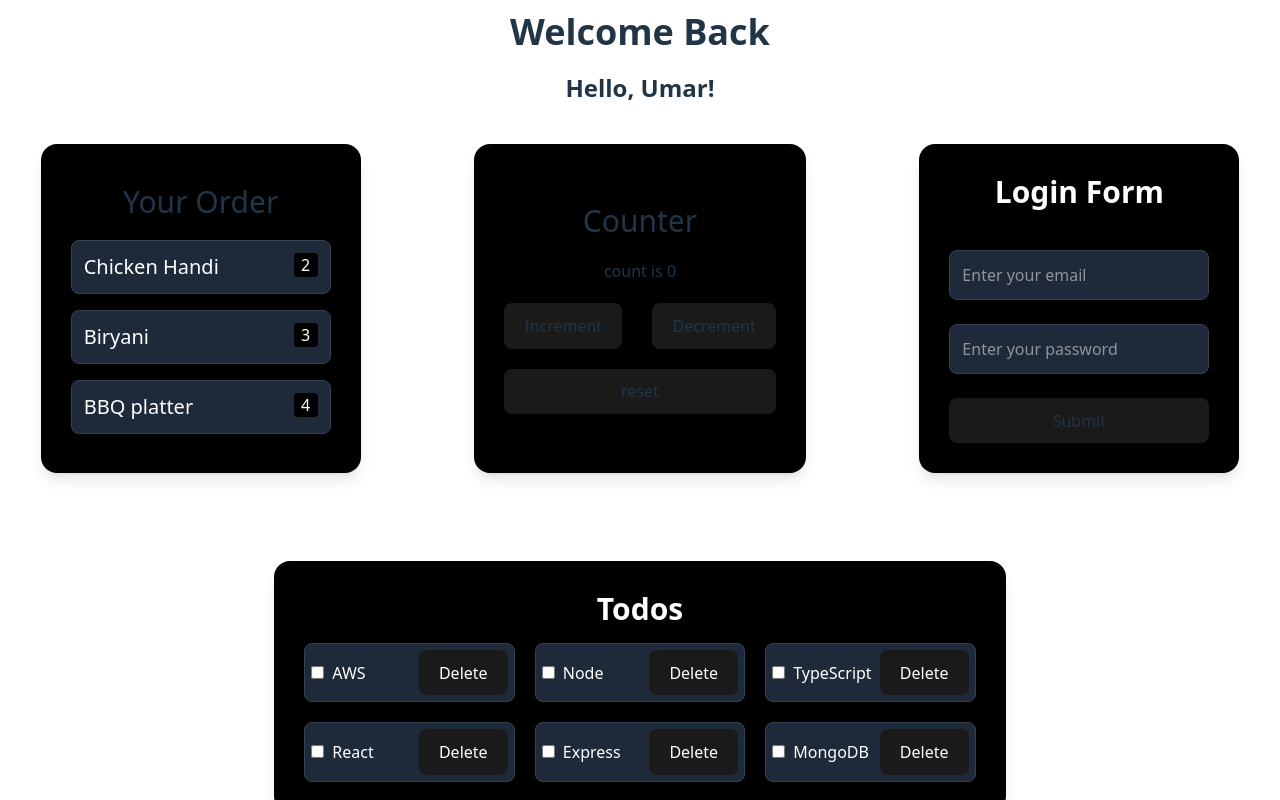
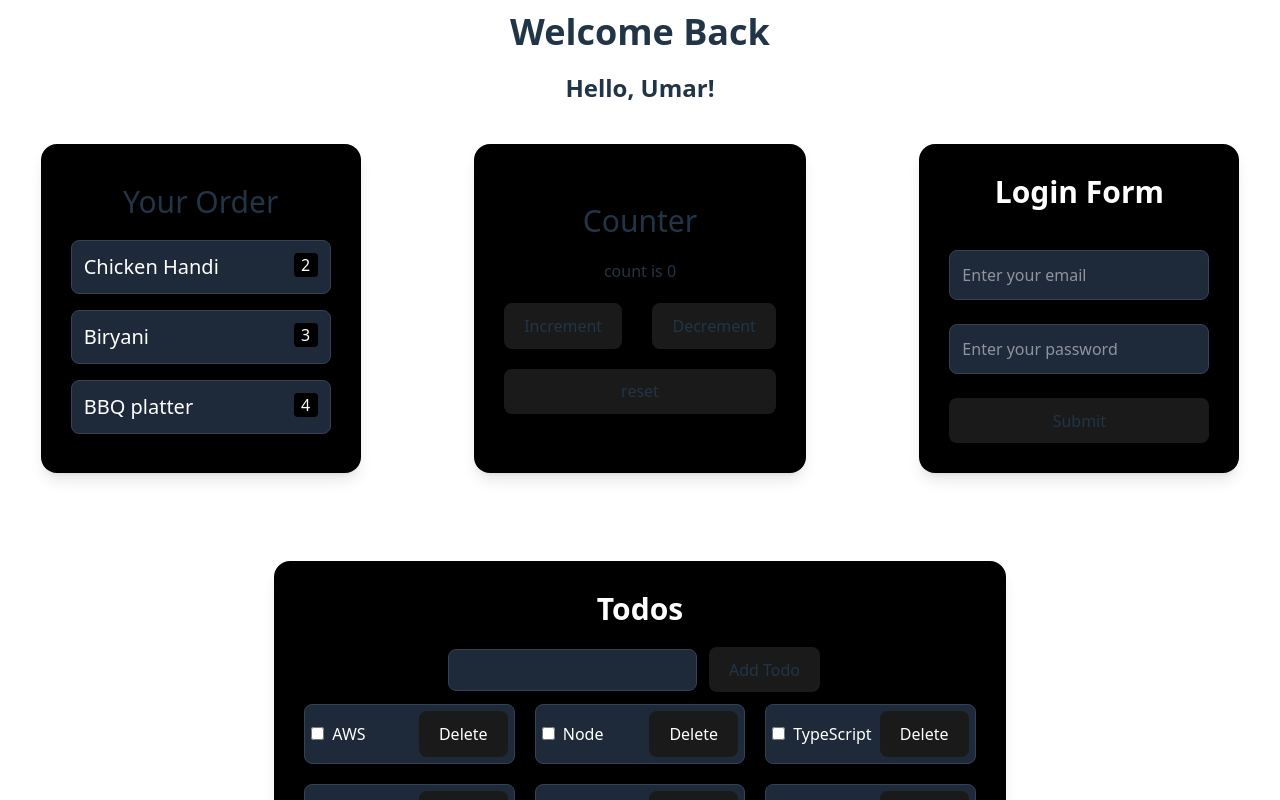
Before and after one commit to MUmarOfficial/practical-react-essentials, a React (Vite) app: page / in a window 1280 px wide. Shown: the top 800 px of the page. Built offline with nearby package versions, Linux system fonts and the light colour scheme; no server answers.

Commit message:
create TodoItem.tsx & update Todos.tsx also learn Virtual DOM.

```diff
--- /dev/null
+++ b/src/components/TodoItem.tsx
@@ -0,0 +1,45 @@
+import { type FC, useEffect } from "react";
+
+type Todo = {
+  text: string;
+  id: number;
+  done: boolean;
+};
+
+type TodoItemProps = {
+  item: Todo;
+  onDelete: (itemId: number) => void;
+  onToggle: (itemId: number) => void;
+};
+
+const TodoItem: FC<TodoItemProps> = ({ item, onDelete, onToggle }) => {
+  useEffect(() => {
+    console.log(`component rendered for item ${item.id}`);
+
+    return () => {
+      console.log(`component removed for item ${item.id}`);
+    };
+  }, []);
+  return (
+    <li
+      key={item.id}
+      className="flex justify-between items-center flex-wrap w-full p-1.5 rounded-lg bg-gray-800 text-white border border-gray-700 focus:outline-none focus:border-white gap-2"
+    >
+      <div className="flex items-center gap-2">
+        <input
+          type="checkbox"
+          checked={item.done || false}
+          onChange={() => onToggle(item.id)}
+        />
+        <p className={item.done ? "line-through text-gray-400" : ""}>
+          {item.text}
+        </p>
+      </div>
+      <button className="button" onClick={() => onDelete(item.id)}>
+        Delete
+      </button>
+    </li>
+  );
+};
+
+export default TodoItem;
--- a/src/components/Todos.tsx
+++ b/src/components/Todos.tsx
@@ -1,4 +1,5 @@
 import { useState } from "react";
+import TodoItem from "./TodoItem";
 
 type Todo = {
   text: string;
@@ -15,6 +16,7 @@ const Todos = () => {
     { text: "Express", id: 5, done: false },
     { text: "MongoDB", id: 6, done: false },
   ]);
+  const [todoText, setTodoText] = useState("");
 
   const deleteItem = (itemId: number) => {
     const filteredTodos = todos.filter((todo) => todo.id !== itemId);
@@ -29,35 +31,56 @@ const Todos = () => {
     );
   };
 
+  const addNewTodo = () => {
+    setTodos((todos) => {
+      return [
+        {
+          text: todoText,
+          id: Date.now(),
+          done: false,
+        },
+        ...todos,
+      ];
+    });
+  };
+
   return (
     <section className="m-7 p-7 justify-center border-2 border-transparent transition duration-300 hover:border-white rounded-2xl bg-black backdrop-blur-xl shadow-lg mx-auto">
-      <h1 className="text-3xl font-semibold text-white mb-4">Todos</h1>
+      <h1 className="text-3xl font-semibold text-white mb-2">Todos</h1>
+      <form
+        onSubmit={(event) => {
+          event.preventDefault();
+          addNewTodo();
+        }}
+      >
+        <input
+          type="text"
+          className="p-2 rounded-lg bg-gray-800 text-white border border-gray-700 focus:outline-none focus:border-white"
+          onChange={(event) => {
+            setTodoText(event.target.value);
+          }}
+          value={todoText}
+        />
+        <button type="submit" className="button m-3">
+          Add Todo
+        </button>
+      </form>
       <ul
         className="min-w-xs lg:max-h-80 grid gap-5 sm:grid-cols-1 md:grid-cols-2 lg:grid-cols-3"
         style={{
           gridTemplateColumns: undefined,
         }}
       >
-        {todos.map((todoItem) => (
-          <li
-        key={todoItem.id}
-        className="flex justify-between items-center flex-wrap w-full p-1.5 rounded-lg bg-gray-800 text-white border border-gray-700 focus:outline-none focus:border-white gap-2"
-          >
-        <div className="flex items-center gap-2">
-          <input
-            type="checkbox"
-            checked={todoItem.done || false}
-            onChange={() => handleToggleDone(todoItem.id)}
-          />
-          <p className={todoItem.done ? "line-through text-gray-400" : ""}>
-            {todoItem.text}
-          </p>
-        </div>
-        <button className="button" onClick={() => deleteItem(todoItem.id)}>
-          Delete
-        </button>
-          </li>
-        ))}
+        {todos.map((todoItem) => {
+          return (
+            <TodoItem
+              key={todoItem.id}
+              item={todoItem}
+              onDelete={deleteItem}
+              onToggle={handleToggleDone}
+            />
+          );
+        })}
       </ul>
     </section>
   );
```
